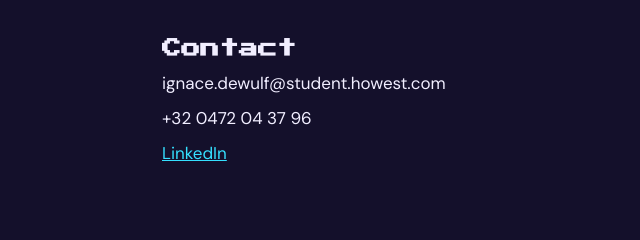
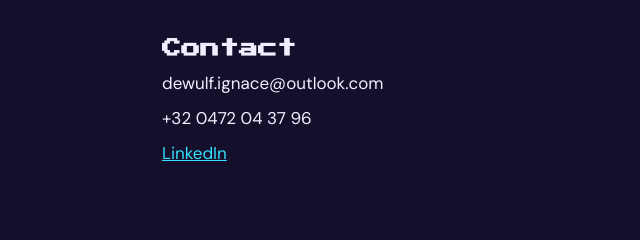
Before and after one commit to EatenMelon/Portfolio, a plain HTML site: page index.html in a window 1280 px wide. Shown: the part 2905-3145 px from the top of the page, 0-640 px from the left. Drawn offline with Linux system fonts and the light colour scheme.

Commit message:
changed my email

```diff
--- a/index.html
+++ b/index.html
@@ -338,7 +338,7 @@ footer { border-top: 2px solid var(--line); text-align: center; padding: 22px; c
 <section id="contact" class="contact">
   <div class="wrap">
     <h2>Contact</h2>
-    <p>ignace.dewulf@student.howest.com</p>
+    <p>dewulf.ignace@outlook.com</p>
     <p>+32 0472 04 37 96</p>
     <a href="https://www.linkedin.com/in/ignace-dewulf-017514400/" target="_blank" rel="noopener">LinkedIn</a>
   </div>
```
